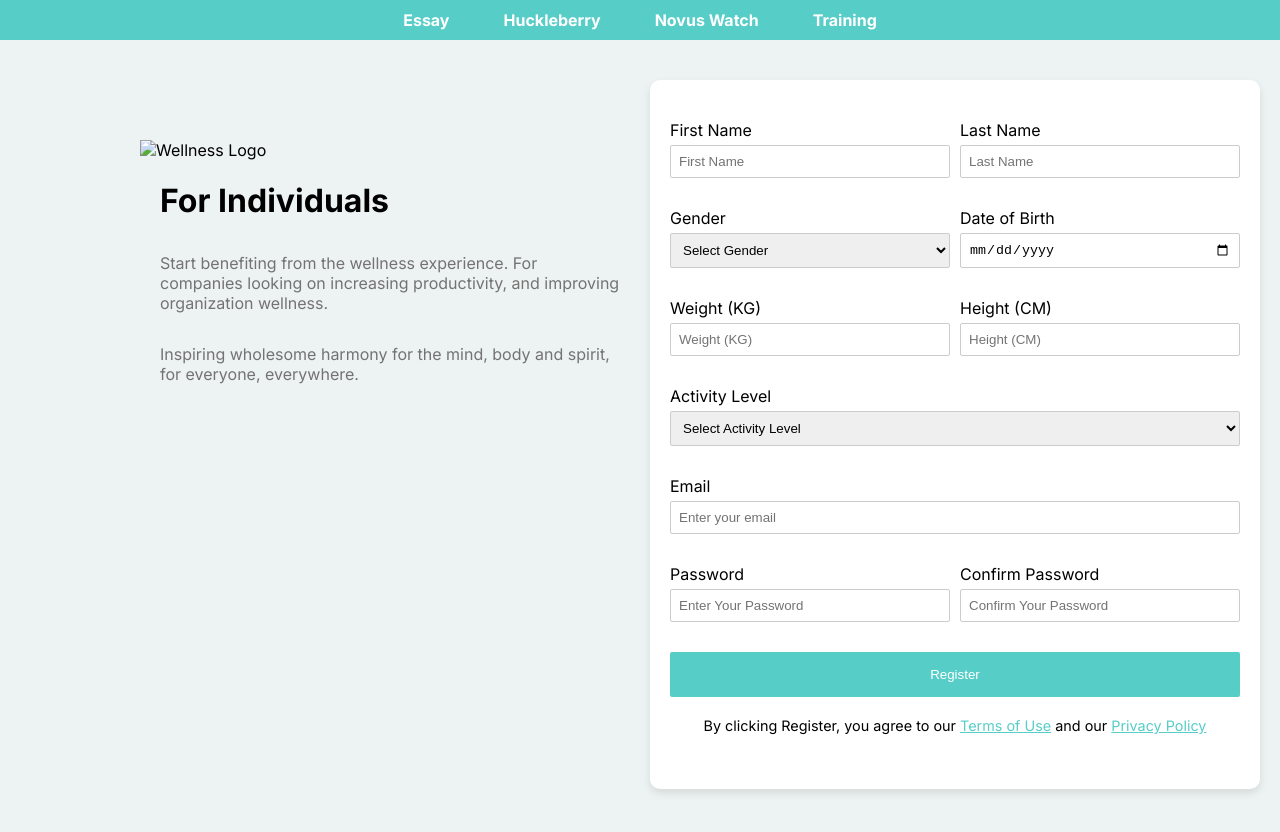
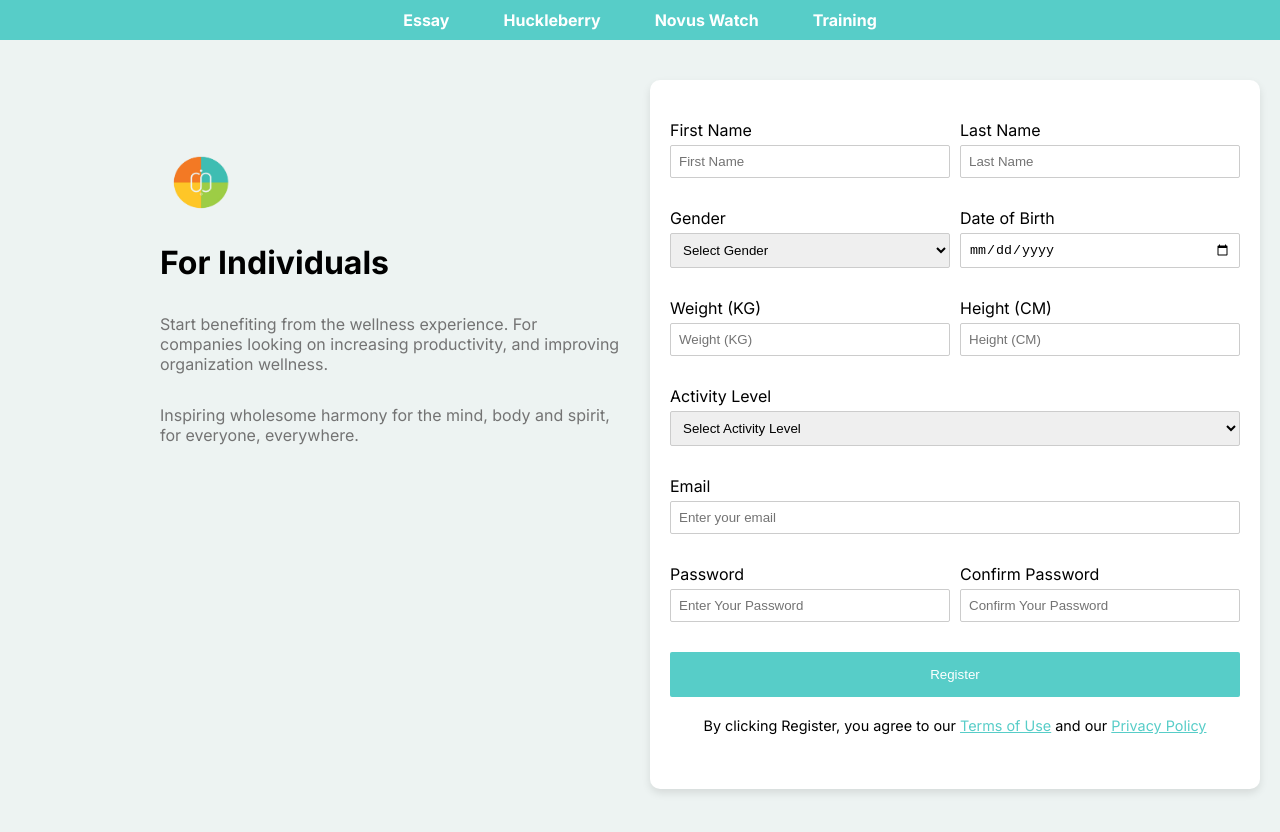
Before and after one commit to devbydijah/assignment-1-4, a plain HTML site: page training.html in a window 1280 px wide. Drawn offline with Linux system fonts and the light colour scheme; the site is published under a folder, as on GitHub Pages, so addresses that start at the root find nothing.

Commit message:
Update image paths in novus-watch.html and training.html for improved accessibility

```diff
--- a/training.html
+++ b/training.html
@@ -18,7 +18,7 @@
     </nav>
     <div id="main-content">
       <div id="info-content">
-        <img src="/images/wellness-logo.png" alt="Wellness Logo" class="wellness-logo">
+        <img src="wellness-logo.png" alt="Wellness Logo" class="wellness-logo">
         <h1>For Individuals</h1>
         <p class="desktop-paragraph">
           Start benefiting from the wellness experience. For companies looking on
```
Also changed, not shown: novus-watch.html (+1 -1 lines), novus-watch.jpg (renamed from images/novus-watch.jpg), wellness-logo.png (renamed from images/wellness-logo.png).
